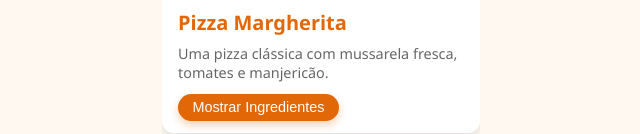
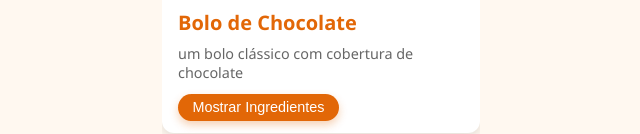
Before and after one commit to iisabelleandrade/receitasdiarias, a plain HTML site: page index.html in a window 1280 px wide. Shown: the part 1303-1437 px from the top of the page, without its empty margins (319-959 px from the left). Drawn offline with Linux system fonts and the light colour scheme.

Commit message:
Update index.html

```diff
--- a/index.html
+++ b/index.html
@@ -66,10 +66,10 @@
       </div>
     </article>
       <article class="recipe-card">
-      <img class="recipe-image" src="https://laticiniosbomdestino.com.br/2016/wp-content/uploads/2023/03/pizza-marguerita-com-mozzarella-de-bufala-bom-destino-scaled.jpg" alt="Pizza Margherita" />
+      <img class="recipe-image" src="https://bakeandcakegourmet.com.br/uploads/site/receitas/bolo-de-chocolate-facil-e-barato-rspxk8nc.jpg" alt="Bolo de Chocolate" />
       <div class="recipe-content">
-        <h2 class="recipe-title">Pizza Margherita</h2>
-        <p class="recipe-desc">Uma pizza clássica com mussarela fresca, tomates e manjericão.</p>
+        <h2 class="recipe-title">Bolo de Chocolate</h2>
+        <p class="recipe-desc">um bolo clássico com cobertura de chocolate</p>
         <button class="btn-toggle">Mostrar Ingredientes</button>
         <div class="ingredients">
           <ul>
```
